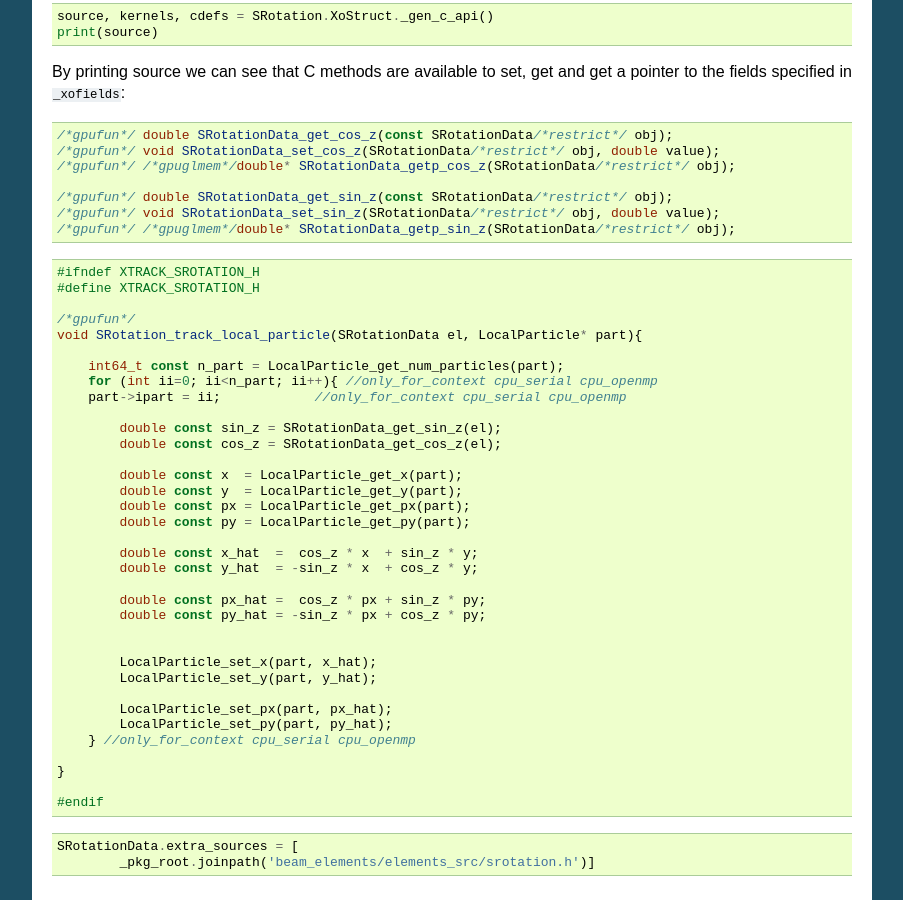
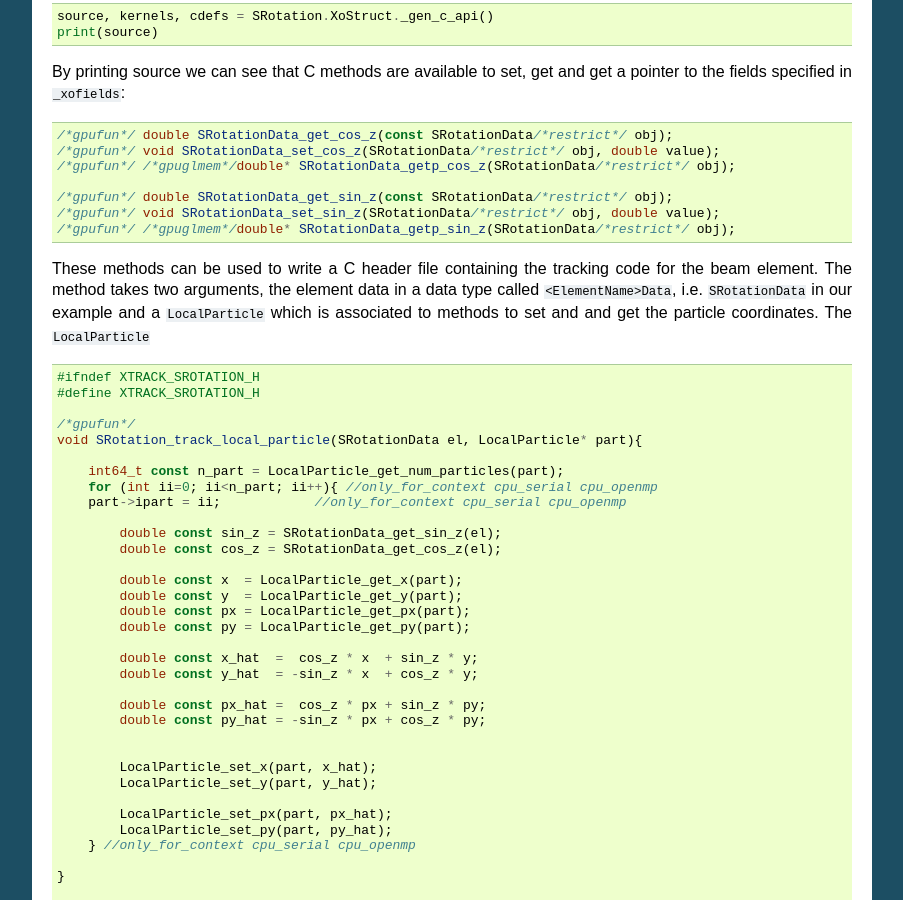
Before and after one commit to xsuite/xsuite, a Sphinx documentation site: the page built from docs/newbeamelement.rst, in a window 1280 px wide and 900 px high, scrolled down 1746 px. Shown: the whole window, without its empty margins (198-1101 px from the left). Built offline with Sphinx 7.4.7, drawn with Linux system fonts in a browser that asks for light colours.

Commit message:
Quick push

```diff
--- a/docs/newbeamelement.rst
+++ b/docs/newbeamelement.rst
@@ -115,6 +115,10 @@ By printing source we can see that C methods are available to set, get and get a
     /*gpufun*/ void SRotationData_set_sin_z(SRotationData/*restrict*/ obj, double value);
     /*gpufun*/ /*gpuglmem*/double* SRotationData_getp_sin_z(SRotationData/*restrict*/ obj);
 
+These methods can be used to write a C header file containing the tracking code for the beam element.
+The method takes two arguments, the element data in a data type called ``<ElementName>Data``, i.e. ``SRotationData`` in our example and a ``LocalParticle`` which is associated to methods to set and and get the particle coordinates.
+The ``LocalParticle``
+
 
 .. code-block:: c
 
```
